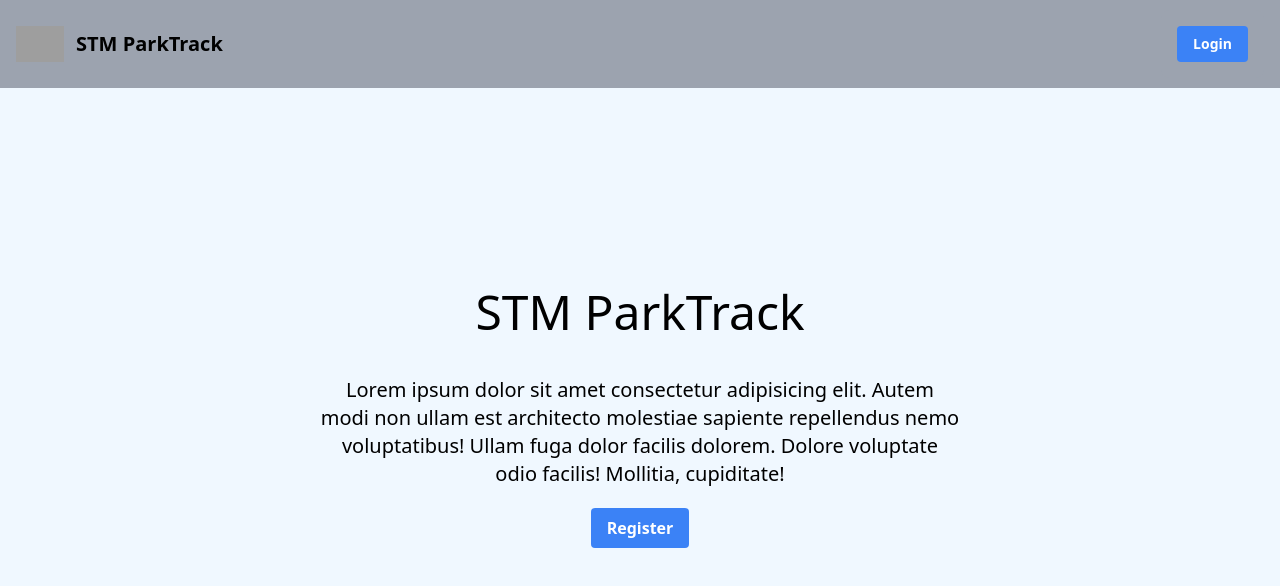
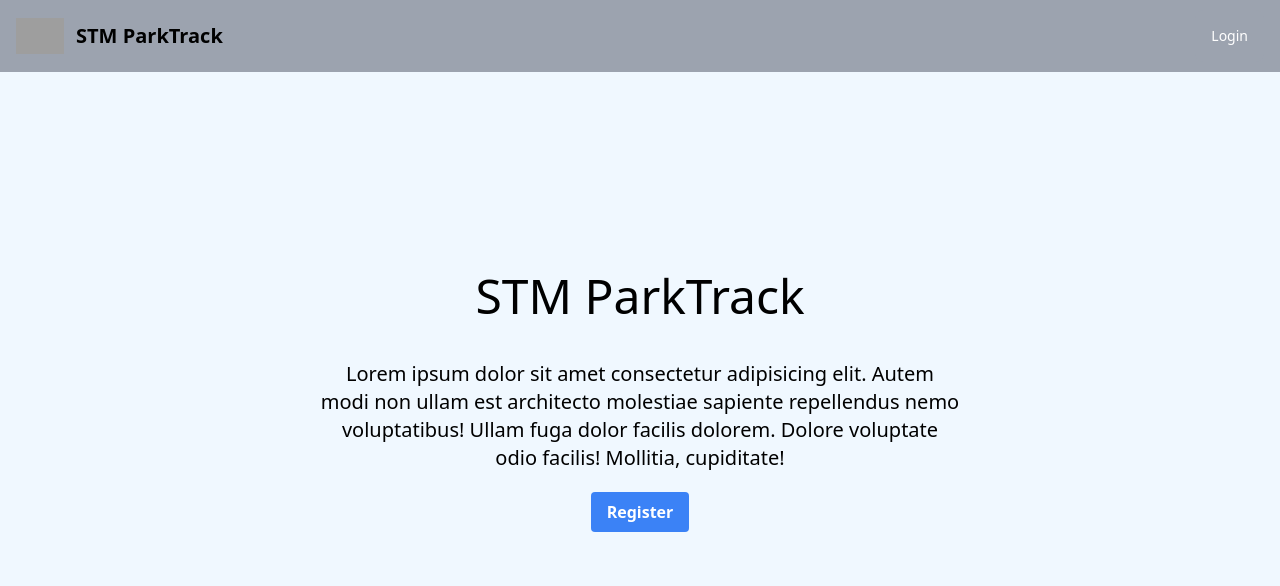
Before and after one commit to riad40/STM-ParkTrack, a React (Create React App) app: page / in a window 1280 px wide. Shown: the top 586 px of the page. Built offline with nearby package versions, Linux system fonts and the light colour scheme; no server answers; grey boxes are pictures that could not be loaded.

Commit message:
make the logout functionality

```diff
--- a/src/@types/index.ts
+++ b/src/@types/index.ts
@@ -8,8 +8,8 @@ export type NavOptions = {
 }[]
 
 export type AuthOptions = {
-    user: User
-    token: string
+    user: User | null
+    token: string | null
 }
 
 export type AuthContextType = {
--- a/src/components/common/Header.tsx
+++ b/src/components/common/Header.tsx
@@ -1,17 +1,26 @@
 import { HeaderOpions } from "../../@types"
 import Nav from "./Nav"
-
+import useAuth from "../../hooks/useAuth"
 interface HeaderProps {
     option: HeaderOpions
 }
 
 const Header = ({ option }: HeaderProps): JSX.Element => {
+    const { auth } = useAuth()
+
     const renderHeader = (): JSX.Element => {
         switch (option) {
             case HeaderOpions.Home:
                 return <Nav items={[{ name: "Login" }]} />
             case HeaderOpions.User:
-                return <Nav items={[{ name: "User" }, { name: "logOut" }]} />
+                return (
+                    <Nav
+                        items={[
+                            { name: `Welcome ${auth?.user?.username}` },
+                            { name: "logout" },
+                        ]}
+                    />
+                )
             default:
                 return <h1>Header</h1>
         }
--- a/src/components/common/Nav.tsx
+++ b/src/components/common/Nav.tsx
@@ -1,12 +1,30 @@
 import { NavOptions } from "../../@types"
-import { Link } from "react-router-dom"
-import { Button } from "../"
+import { Link, useNavigate } from "react-router-dom"
+import logout from "../../services/auth/logout"
+import useAuth from "../../hooks/useAuth"
 
 interface NavProps {
     items: NavOptions
 }
 
 const Nav = ({ items }: NavProps): JSX.Element => {
+    const { setAuth } = useAuth()
+
+    const navigate = useNavigate()
+
+    const handleLogout = async () => {
+        await logout()
+        // clear the auth state
+        setAuth({ token: null, user: null })
+
+        // clear the token and the user from the local storage
+        localStorage.removeItem("token")
+        localStorage.removeItem("user")
+
+        // redirect to home page
+        navigate("/")
+    }
+
     return (
         <nav className="bg-gray-400 border-gray-200 px-2 sm:px-4 py-2.5 ">
             <div className="container flex flex-wrap items-center justify-between mx-auto">
@@ -24,16 +42,29 @@ const Nav = ({ items }: NavProps): JSX.Element => {
                     className="hidden w-full md:block md:w-auto"
                     id="navbar-default"
                 >
-                    <ul className="flex flex-col p-4 mt-4 border border-gray-100 rounded-lg bg-gray-400 md:flex-row md:space-x-8 md:mt-0 md:text-sm md:font-medium md:border-0">
+                    <ul className="flex flex-col items-center p-4 mt-4 border border-gray-100 rounded-lg bg-gray-400 md:flex-row md:space-x-8 md:mt-0 md:text-sm md:font-medium md:border-0">
                         {items.map((item, index) => {
                             return (
                                 <li>
                                     <Link
-                                        to={item.name.toLocaleLowerCase()}
+                                        to={
+                                            item.name === "Login"
+                                                ? "/login"
+                                                : "#"
+                                        }
                                         className="block py-2 pl-3 pr-4 text-white bg-blue-700 rounded md:bg-transparent md:p-0"
                                         aria-current="page"
                                     >
-                                        <Button text={item.name} />
+                                        {item.name === "logout" ? (
+                                            <button
+                                                className="bg-blue-500 hover:bg-blue-700 text-white font-bold py-2 px-4 rounded"
+                                                onClick={handleLogout}
+                                            >
+                                                {item.name}
+                                            </button>
+                                        ) : (
+                                            <span>{item.name}</span>
+                                        )}
                                     </Link>
                                 </li>
                             )
--- a/src/components/dashboard/VehicleLogs.tsx
+++ b/src/components/dashboard/VehicleLogs.tsx
@@ -7,7 +7,7 @@ const VehicleLogs = () => {
     const { auth } = useAuth()
 
     // disruct the _id from the user
-    const { id } = auth?.user
+    const id = auth?.user?.id
 
     // create the state for the logs
     const [logs, setLogs] = useState<any>([])
--- a/src/pages/Dashboard.tsx
+++ b/src/pages/Dashboard.tsx
@@ -49,7 +49,7 @@ const Dashboard = (): JSX.Element => {
                 <>
                     {activeTab === "parking lot" && <ParkingLot />}
                     {activeTab === "logs" &&
-                        (auth.user.roles.includes("super admin") ? (
+                        (auth?.user?.roles?.includes("super admin") ? (
                             <GarageLogs />
                         ) : (
                             <VehicleLogs />
--- /dev/null
+++ b/src/services/auth/logout.ts
@@ -0,0 +1,13 @@
+import api from "../../configs/api"
+
+// make a request to the server to logout
+const logout = async () => {
+    try {
+        const response = await api.get("/auth/logout")
+        return response?.data
+    } catch (error) {
+        return error
+    }
+}
+
+export default logout
```
